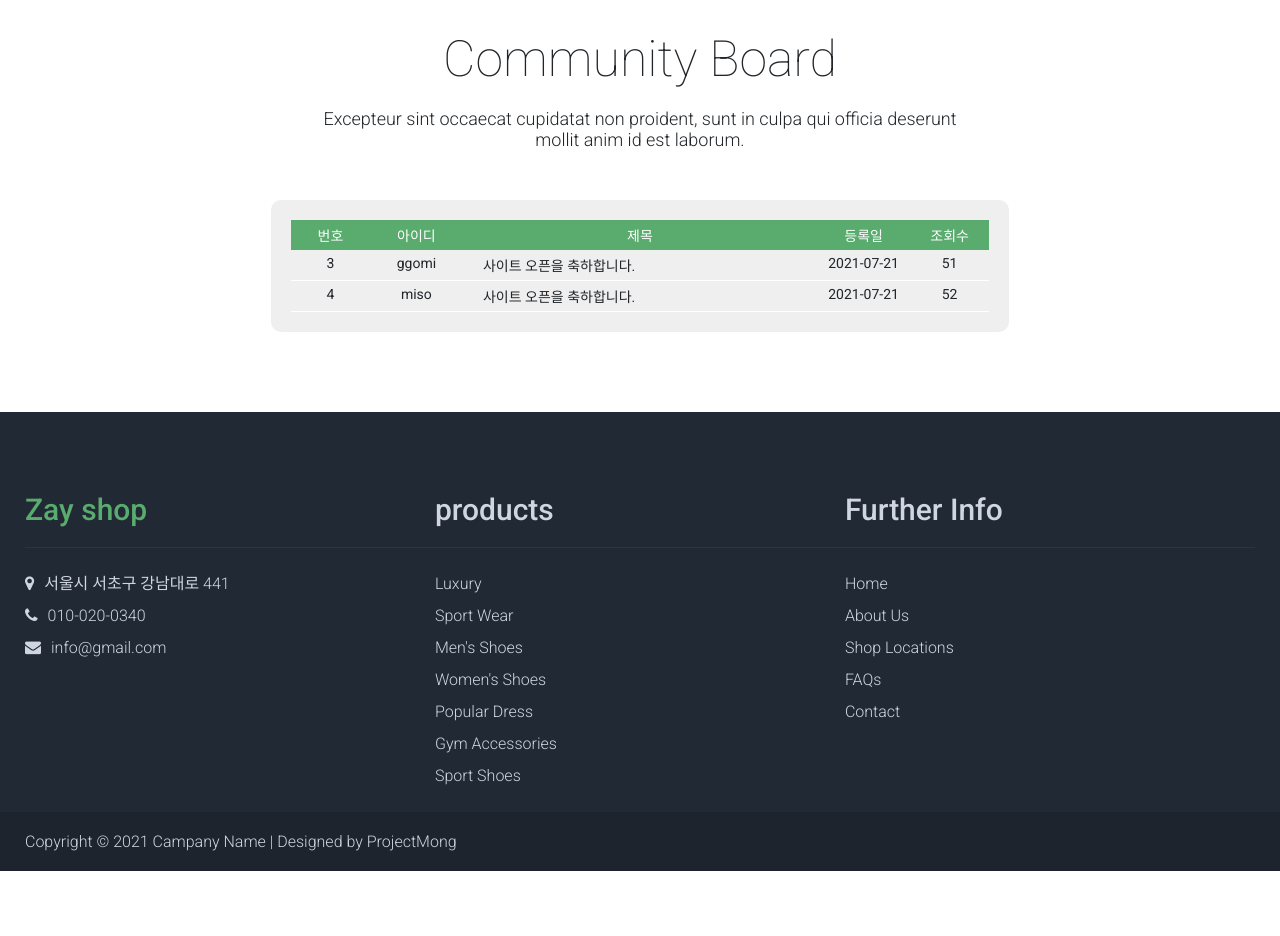
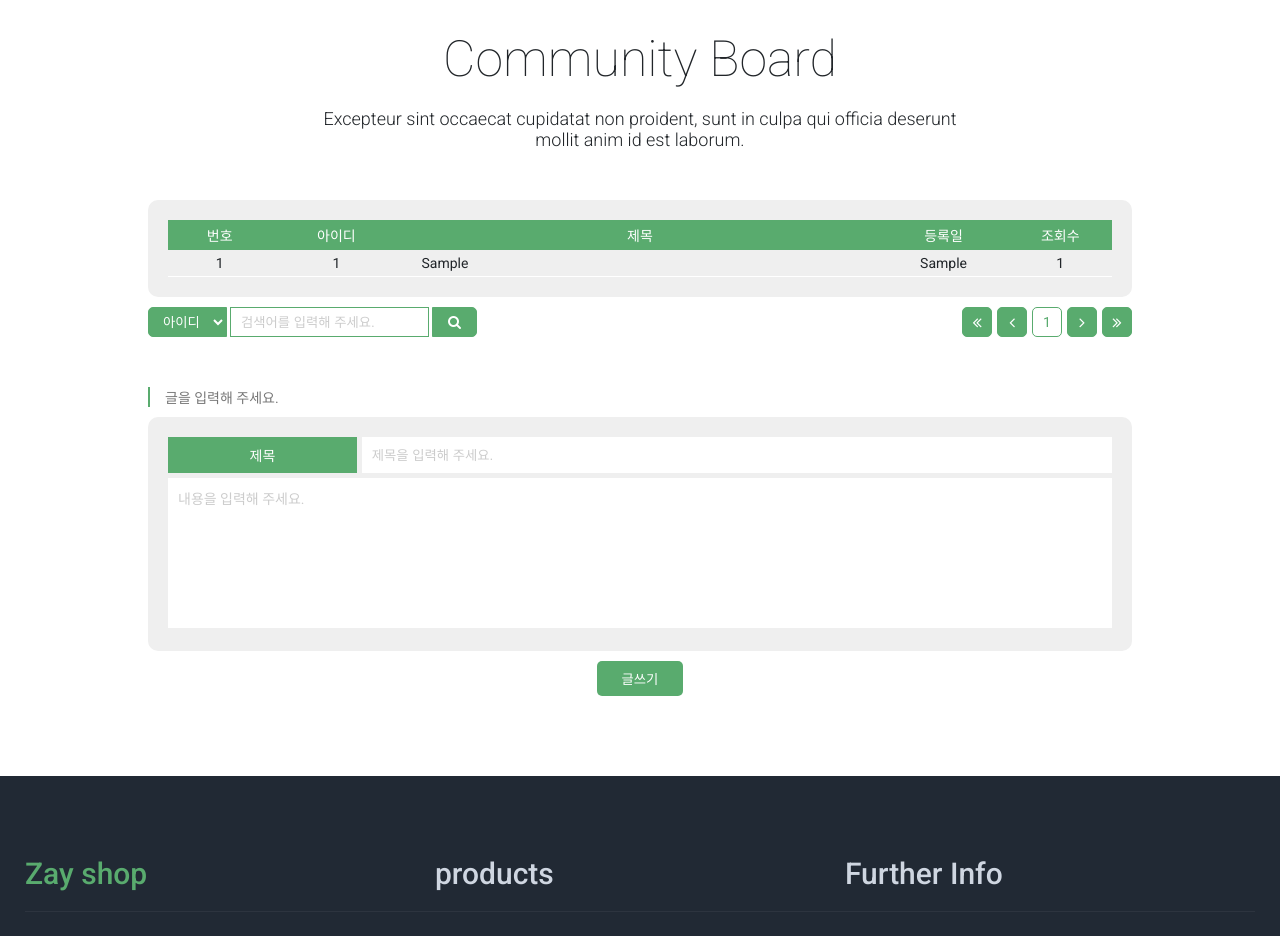
Before and after one commit to yunjungheo/zay, a PHP site: page /pages/menu_page/community_form.php in a window 1280 px wide. Shown: the part 181-1117 px from the top of the page. Before the commit the page ends 1052 px from the top, so only its background shows below. Run offline with PHP 8.4, Linux system fonts and the light colour scheme; tables that the repository leaves empty hold one stand-in row (values such as "Sample post"); a stand-in replaces the project's code that opens the database connection.

Commit message:
0722 게시판 작업

```diff
--- a/css/style.css
+++ b/css/style.css
@@ -187,9 +187,9 @@ section.join .submit_info span a{display: inline-block; padding: 10px 20px; back
 
 
 /* Community Page Style Code */
+.community .comm_center{width: 80%; margin: auto; }
 
-
-.community .comm_table{width: 60%; margin: auto; background: #efefef; padding: 20px; border-radius: 10px;}
+.community .comm_table{background: #efefef; padding: 20px; border-radius: 10px;}
 .community .comm_table li{padding: 5px; display: flex;}
 .community .comm_table li span{text-align: center;}
 .community .comm_table li span:nth-child(1){width: 10%;}
@@ -199,7 +199,40 @@ section.join .submit_info span a{display: inline-block; padding: 10px 20px; back
 .community .comm_table li span:nth-child(5){width: 10%;}
 .community .comm_table li.comm_tit{background: #59ab6e; color: #fff; padding: 5px;}
 .community .comm_table li.comm_con{border-bottom: 1px solid #fff;}
-.community .comm_table li.comm_con span:nth-child(3){text-align: left; padding-left:15px;}
+.community .comm_table li.comm_con span{display: flex; align-items: center; justify-content: center;}
+.community .comm_table li.comm_con span:nth-child(3){justify-content: flex-start; padding-left:15px;}
+
+.community .search_paging{display: flex; justify-content: space-between; margin: 10px auto 0 auto;}
+.community .paging{display: flex;}
+.community .paging span{width: 30px; height: 30px; background: #59ab6e; color: #fff; font-size: 16px; margin-left: 5px; display: flex; justify-content: center; align-items: center; border-radius: 5px; border: 1px solid #59ab6e;}
+.community .paging span.num{background: #fff; color: #59ab6e; font-size:14px;}
+
+.community .search_form{display: flex; }
+.community .search_form select{border: 1px solid #59ab6e; background : #59ab6e; color: #fff; outline: 0; border-radius: 5px 0 0 5px; padding: 0 10px; height: 30px;}
+.community .search_form input{border: 1px solid #59ab6e; margin: 0 3px; height: 30px;}
+.community .search_form button{font-size: 14px; color: #fff; border: 1px solid #59ab6e; background: #59ab6e; padding: 0 15px; border-radius: 0 5px 5px 0;}
+
+
+.community .write{margin-top: 50px;}
+.community .write h4{font-size: 14px; margin: 10px 20px 10px 0; color: #777; border-left: 2px solid #59ab6e; padding-left: 15px; font-weight: 400;}
+.community .write_form{background: #efefef; padding: 20px; border-radius: 10px;}
+.community .write_tit{display: flex; justify-content: space-between;}
+.community .write_tit label{width:20%; background: #59ab6e; color: #fff; text-align: center; padding: 8px 0;}
+.community .write_tit input{width:calc(80% - 5px);}
+
+
+
+.community .write_con{width: 100%; margin-top: 5px;}
+.community .write_con textarea{width: 100%; height:150px; font-size: 14px; font-family: 'Roboto', 'Noto Sans KR', sans-serif;}
+.community .write_con textarea::placeholder{color: #ccc;}
+
+.community .write_btn{width: 100%; height: auto; margin-top: 10px; text-align: center;}
+.community .write_btn button{background: #59ab6e; color: #fff; padding: 8px 25px; border-radius: 5px;}
+
+
+
+
+
 
 
 /* .pro_insert .detail_wrap .like_icons{display: flex; align-items: center;} */
--- a/pages/menu_page/community_form.php
+++ b/pages/menu_page/community_form.php
@@ -29,7 +29,7 @@
         <p>Excepteur sint occaecat cupidatat non proident, sunt in culpa qui officia deserunt<br> mollit anim id est laborum.</p>
       </div>
 
-      <div class="comm_table">
+      <div class="comm_table comm_center">
         <ul class="comm_row">
           <li class="comm_tit">
             <span>번호</span>
@@ -38,25 +38,107 @@
             <span>등록일</span>
             <span>조회수</span>
           </li>
+          <?php
+            include $_SERVER["DOCUMENT_ROOT"]."/connect/db_conn.php";
+            $sql = "SELECT * FROM zay_comm ORDER BY ZAY_comm_idx DESC LIMIT 5";
+
+            $comm_result = mysqli_query($dbConn, $sql);
+            while($comm_row = mysqli_fetch_array($comm_result)){
+              $comm_idx = $comm_row['ZAY_comm_idx'];
+              $comm_id = $comm_row['ZAY_comm_id'];
+              $comm_tit = $comm_row['ZAY_comm_tit'];
+              $comm_reg = $comm_row['ZAY_comm_reg'];
+              $comm_hit = $comm_row['ZAY_comm_hit'];
+
+          ?>
+
           <li class="comm_con">
-            <span>3</span>
-            <span>ggomi</span>
-            <span>사이트 오픈을 축하합니다.</span>
-            <span>2021-07-21</span>
-            <span>51</span>
+            <span><?=$comm_idx?></span>
+            <span><?=$comm_id?></span>
+            <span><?=$comm_tit?></span>
+            <span><?=$comm_reg?></span>
+            <span><?=$comm_hit?></span>
           </li>
-          <li class="comm_con">
-            <span>4</span>
-            <span>miso</span>
-            <span>사이트 오픈을 축하합니다.</span>
-            <span>2021-07-21</span>
-            <span>52</span>
-          </li>
+          <?php  } ?>
         </ul>
+      </div>
+      <!-- End of comm_table -->
+      <div class="search_paging comm_center">
+        <div class="search">
+          <form action="#" class="search_form" name="search_form">
+            <select name="" id="">
+              <option value="">아이디</option>
+              <option value="">제목</option>
+            </select>
+            <input type="text" placeholder="검색어를 입력해 주세요.">
+            <button type="submit"><i class="fa fa-search"></i></button>
+          </form>
+        </div>
 
+        <div class="paging">
+          <span><i class="fa fa-angle-double-left"></i></span>
+          <span><i class="fa fa-angle-left"></i></span>
+
+          <?php
+            include $_SERVER["DOCUMENT_ROOT"]."/connect/db_conn.php";
+            $sql_paging = "SELECT * FROM zay_comm";
+
+            $pasing_result = mysqli_query($dbConn, $sql_paging);
+            $total_record = mysqli_num_rows($pasing_result);
+            $paging_num = 5;
+
+            if($total_record % $paging_num == 0){
+              $total_page = floor($total_record / $paging_num);
+                //floor 소수점 없애주는 함수
+            }else{
+              $total_page = floor($total_record / $paging_num) + 1;
+
+            }
+
+            for($i = 1; $i <= $total_page; $i++){
+          ?>
+          <span class="num"><?=$i?></span>
+            <?php } ?>
+
+          <span><i class="fa fa-angle-right"></i></span>
+          <span><i class="fa fa-angle-double-right"></i></span>
+        </div>
+      </div>
+      <!-- End of search paging -->
+
+      <div class="write comm_center">
+        <h4>글을 입력해 주세요.</h4>
+        <form class="write_form" action="/zay/php/community_insert.php" name="write_form" method="post">
+          <div class="write_tit">
+            <label for="write_input">제목</label>
+            <input type="text" id="write_input" placeholder="제목을 입력해 주세요." name="write_input">
+          </div>
+          <div class="write_con">
+            <textarea placeholder="내용을 입력해 주세요." name="write_con"></textarea>
+          </div>
+        </form>
+
+        <div class="write_btn">
+          <?php if(!$userid){  ?>
+          <button type="button" onclick="plzLogin()">글쓰기</button>
+          <?php } else { ?>
+          <button type="button" onclick="sendWrite()">글쓰기</button>
+          <?php } ?>
+        </div>
       </div>
     </div>
   </section>
+
+
+
+
+
+
+
+
+
+
+
 
 
 
@@ -68,7 +150,24 @@
    <!-- jQuery Framework Load -->
   <script src="https://ajax.googleapis.com/ajax/libs/jquery/3.4.1/jquery.min.js"></script>
   <script src="/zay/js/jq.main.js"></script>
+  <script>
+    function plzLogin(){
+      alert('로그인 후 이용해 주세요.');
+      return false;
+    }
 
+    function sendWrite(){
+      if(!document.write_form.write_input.value){
+        alert('제목을 입력해 주세요.');
+        return;
+      }
+      if(!document.write_form.write_con.value){
+        alert('내용을 입력해 주세요.');
+        return;
+      }
+      document.write_form.submit();
+    }
 
+  </script>
 </body>
 </html>
--- a/todo.txt
+++ b/todo.txt
@@ -22,4 +22,6 @@
 
 -----------------------------------
 문제사항
-1.로그인, 회원가입 창 화면 피팅
+1.로그인, 회원입창 화면 피팅
+2.회원가입창 중복체크 구현
+3. 카카오 또는 구글 로그인 구현
```
Also changed, not shown: php/community_insert.php (added, +38 -0 lines), php/insert_mem.php (+20 -2 lines), sql/zay_comm.sql (added, +62 -0 lines).
